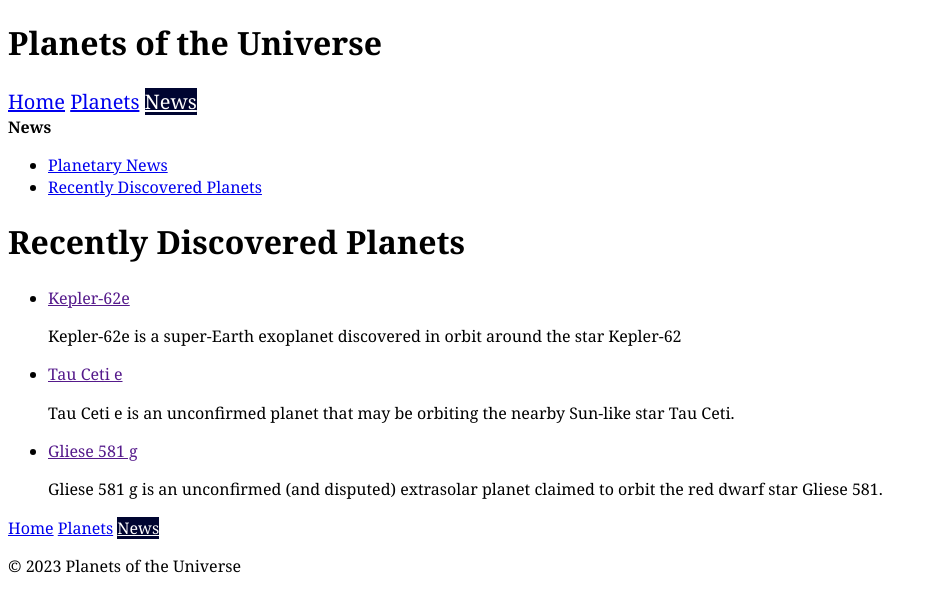
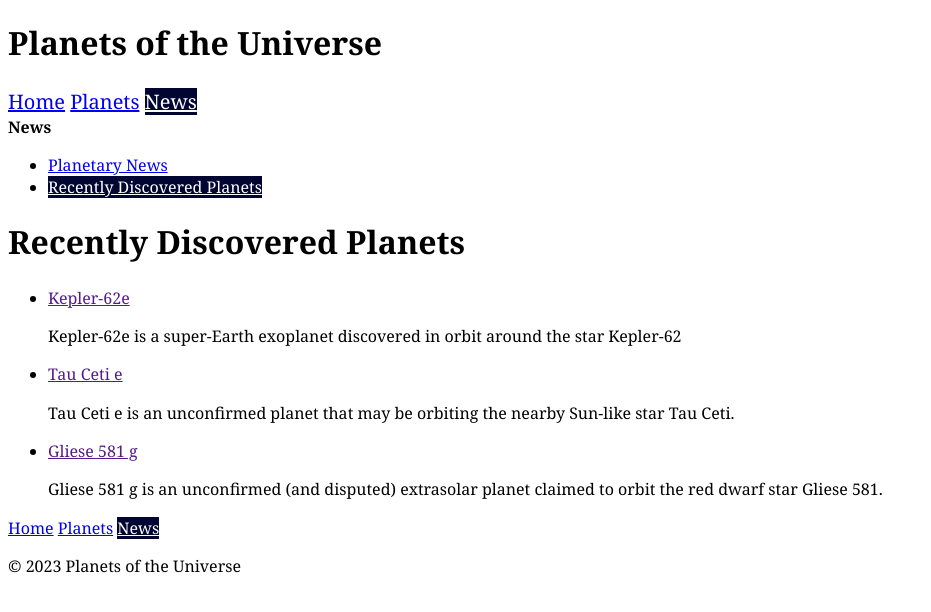
Before and after one commit to Mozzie455/planets_of_the_universe, a Jekyll site: the page built from recently-discovered.html, in a window 1280 px wide. Shown: the top 612 px of the page, without its empty margins (0-931 px from the left). Built offline with Jekyll 4.4.1, drawn with Linux system fonts in a browser that asks for light colours.

Commit message:
Putting pages inside folders

```diff
--- a/_includes/nav.html
+++ b/_includes/nav.html
@@ -1,8 +1,8 @@
 <nav>
   <ul class="nav {{include.navclass}}">
-    <li><a href="{{site.baseurl}}/index.html" class="{% if page.url == '/index.html' %}current{% endif %}">Home</a></li>
-    <li><a href="{{site.baseurl}}/planets.html"
-        class="{% if page.url == '/planets.html' %}current{% endif %}">Planets</a></li>
+    <li><a href="{{site.baseurl}}/" class="{% if page.url == '/' %}current{% endif %}">Home</a></li>
+    <li><a href="{{site.baseurl}}/planets/" class="{% if page.url contains 'planets' %}current{% endif %}">Planets</a>
+    </li>
     <li><a href="{{site.baseurl}}/news.html"
         class="{% if page.url contains 'news' or page.url contains 'recently-discovered' %}current{% endif %}">News</a>
     </li>
--- a/_layouts/news.html
+++ b/_layouts/news.html
@@ -5,8 +5,10 @@
 <strong>News</strong>
 <nav>
   <ul>
-    <li><a href="{{site.baseurl}}/news.html" >Planetary News</a></li>
-    <li><a href="{{site.baseurl}}/recently-discovered.html">Recently Discovered Planets</a></li>
+    <li><a href="{{site.baseurl}}/news/" class="{% if page.url contains 'news' %}current{% endif %}">Planetary News</a>
+    </li>
+    <li><a href="{{site.baseurl}}/recently-discovered/"
+        class="{% if page.url contains 'recently-discovered' %}current{% endif %}">Recently Discovered Planets</a></li>
   </ul>
 </nav>
 
--- /dev/null
+++ b/planets/index.html
@@ -0,0 +1,5 @@
+---
+layout: default
+---
+
+<h1>Planets</h1>
```
